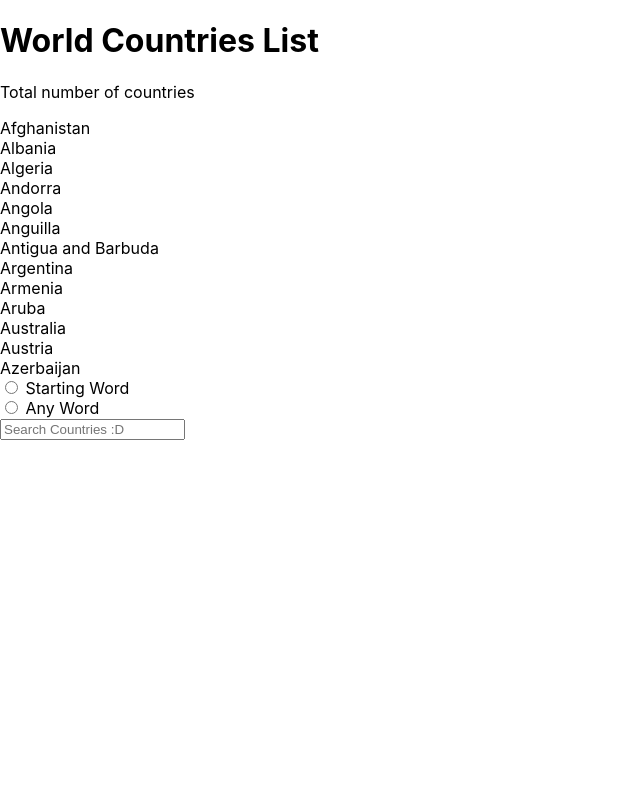
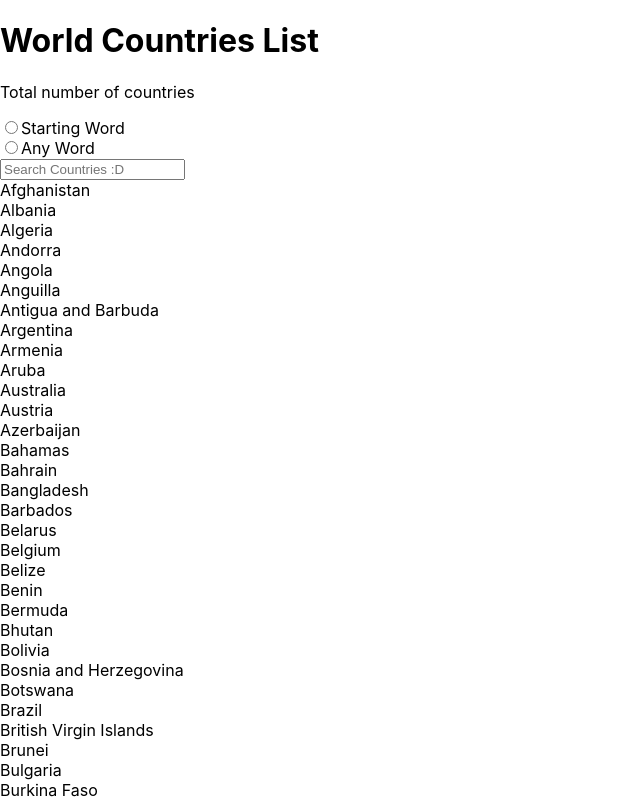
Before and after one commit to flyjwayur/Search-Countries, a React (Create React App) app: page / in a window 1280 px wide. Shown: the top 800 px of the page, without its empty margins (0-640 px from the left). Built offline with nearby package versions, Linux system fonts and the light colour scheme; the HTML template or start-up script is replaced by a standard one.

Commit message:
Fetch the data from app component and filter the countries with user input

```diff
--- a/src/App.js
+++ b/src/App.js
@@ -2,13 +2,14 @@ import React, { Component } from 'react';
 import './App.css';
 import Header from './components/Header'
 import SearchSection from './components/SearchSection'
+import { countries } from "./Data/countries";
 
 class App extends Component {
   render() {
     return (
       <div className="wrapper">
       <Header/>
-      <SearchSection/>
+      <SearchSection countries={countries}/>
       </div>
     );
   }
--- /dev/null
+++ b/src/components/RadioButtons.js
@@ -0,0 +1,23 @@
+import React from 'react';
+
+function RadioButtons(props){
+
+  let {id, value , onClickHandler, labelText} = props
+
+  return (
+    <div className="startWordContainer">
+    <input
+      type="radio"
+      id={id}
+      name="radioBtn"
+      value={value}
+      onClick={onClickHandler}
+    />
+    <label htmlFor={id} className="radioBtnLabel">
+      {labelText}
+    </label>
+  </div>
+  )
+}
+
+export default RadioButtons;
--- /dev/null
+++ b/src/components/ResultSection.js
@@ -0,0 +1,33 @@
+import React from "react";
+
+function ResultSection(props) {
+
+  let { countries, searchInput, searchType} = props;
+  let searchInputToLowerCase = searchInput.toLowerCase();
+
+  return (
+    <section className="resultSection">
+      <div className="countryList">
+        {searchType ? (
+          <div>
+            {countries
+              .filter(country => country.toLowerCase().startsWith(searchInputToLowerCase))
+              .map(country => (
+                <div>{country}</div>
+              ))}
+          </div>
+        ) : (
+          <div>
+            {countries
+              .filter(country => country.toLowerCase().startsWith(searchInputToLowerCase))
+              .map(country => (
+                <div>{country}</div>
+              ))}
+          </div>
+        )}
+      </div>
+    </section>
+  );
+}
+
+export default ResultSection;
--- a/src/components/SearchForm.js
+++ b/src/components/SearchForm.js
@@ -1,4 +1,5 @@
 import React from "react";
+import RadioButtons from "./RadioButtons"
 
 class SearchForm extends React.Component {
   constructor(props) {
@@ -20,32 +21,8 @@ class SearchForm extends React.Component {
       <div>
         <form name="searchForm" className="searchForm">
           <div className="radioBtnWrapper">
-            <div className="startWordContainer">
-              <input
-                type="radio"
-                id="startWord"
-                name="radioBtn"
-                value="startWord"
-                onClick={() => this.handleRadioButton(false)}
-              />
-              <label htmlFor="startWord" className="radioBtnLabel">
-                {" "}
-                Starting Word{" "}
-              </label>
-            </div>
-            <div className="anyWordContainer">
-              <input
-                type="radio"
-                id="anyWord"
-                name="radioBtn"
-                value="anyWord"
-                onClick={() => this.handleRadioButton(true)}
-              />
-              <label htmlFor="anyWord" className="radioBtnLabel">
-                {" "}
-                Any Word{" "}
-              </label>
-            </div>
+          <RadioButtons id="startWord" value="startWord" onClickHandler={() => this.handleRadioButton(false)}  labelText="Starting Word"/>
+          <RadioButtons id="anyWord" value="anyWord" onClickHandler={() => this.handleRadioButton(true)} labelText="Any Word" />
           </div>
         </form>
         <input
--- a/src/components/SearchSection.js
+++ b/src/components/SearchSection.js
@@ -1,8 +1,6 @@
 import React from "react";
-import { countries } from "../Data/countries";
 import SearchForm from "./SearchForm";
-
-console.log(countries);
+import ResultSection from "./ResultSection";
 
 class SearchSection extends React.Component {
   constructor(props) {
@@ -11,6 +9,7 @@ class SearchSection extends React.Component {
       searchInput: "",
       include: true
     };
+
     this.handleRadioButton = this.handleRadioButton.bind(this);
     this.handleOnChange = this.handleOnChange.bind(this);
   }
@@ -23,37 +22,29 @@ class SearchSection extends React.Component {
 
   handleOnChange = searchInput => {
     this.setState({
-      searchInput,
+      searchInput
     });
-  }
+  };
 
   render() {
     return (
-      <section className="searchSection">
-        {this.state.include ? (
-          <div>
-            {countries
-              .filter(country => country.startsWith("A"))
-              .map(country => (
-                <div>{country}</div>
-              ))}
-          </div>
-        ) : (
-          <div>
-            {countries
-              .filter(country => country.startsWith("B"))
-              .map(country => (
-                <div>{country}</div>
-              ))}
-          </div>
-        )}
-        <SearchForm
+      <div>
+        <section className="searchSection">
+          <SearchForm
+            searchInput={this.state.searchInput}
+            searchType={this.state.include}
+            handleRadioButton={this.handleRadioButton}
+            handleOnChange={this.handleOnChange}
+          />
+        </section>
+        <ResultSection
+          countries = {this.props.countries}
           searchInput={this.state.searchInput}
           searchType={this.state.include}
           handleRadioButton={this.handleRadioButton}
           handleOnChange={this.handleOnChange}
         />
-      </section>
+      </div>
     );
   }
 }
```
